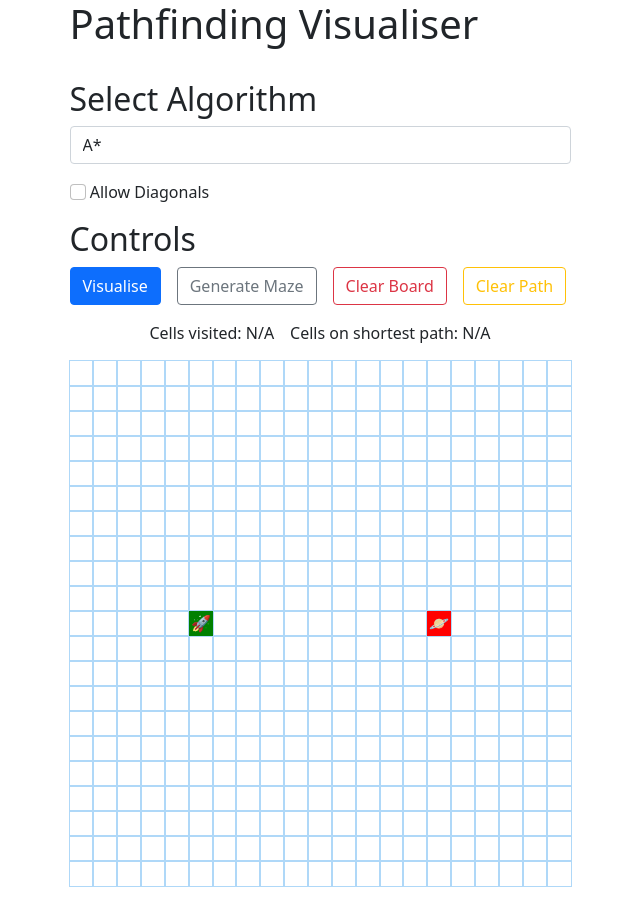
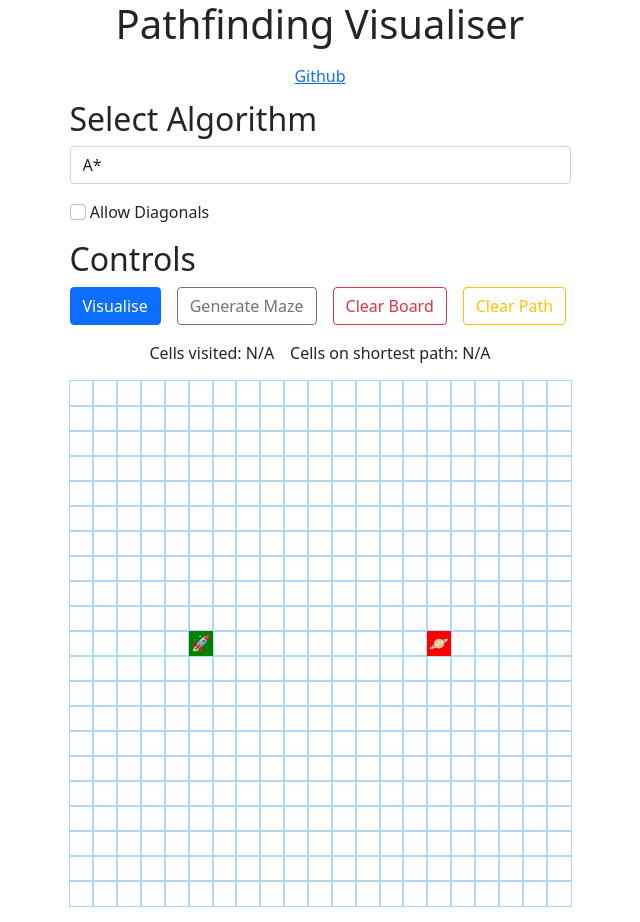
Before and after one commit to jeffreyquan/pathfinding-visualiser, a React (Create React App) app: page / in a window 1280 px wide. Shown: the whole page, without its empty margins (320-960 px from the left). Built offline with nearby package versions, Linux system fonts and the light colour scheme.

Commit message:
styling to title and github link, and disable visualise and generate maze button after clicking visualise

```diff
--- a/src/App.css
+++ b/src/App.css
@@ -4,10 +4,17 @@
 }
 
 .title {
-  margin-bottom: 32px;
+  margin-bottom: 16px;
+}
+
+.link {
+  padding: 0 12px;
+  margin-bottom: 12px;
+  text-align: center;
 }
 
 h1 {
   padding-left: 12px;
   padding-right: 12px;
+  text-align: center;
 }
--- a/src/App.js
+++ b/src/App.js
@@ -7,6 +7,15 @@ function App() {
       <div className="title">
         <h1>Pathfinding Visualiser</h1>
       </div>
+      <div className="link">
+        <a
+          href="https://github.com/jeffreyquan/pathfinding-visualiser"
+          target="_blank"
+          rel="noreferrer noopener"
+        >
+          Github
+        </a>
+      </div>
       <PathfindingVisualiser />
     </div>
   );
--- a/src/PathfindingVisualiser/PathfindingVisualiser.jsx
+++ b/src/PathfindingVisualiser/PathfindingVisualiser.jsx
@@ -281,10 +281,11 @@ export default function PathfindingVisualiser() {
         <h2>Controls</h2>
         <div className={styles.buttonGroup}>
           <Button
-            disabled={disabledGrid | disableButton()}
+            disabled={disabledGrid || disableButton()}
             color="primary"
             onClick={() => {
               resetPath();
+              setDisabledGrid(true);
               visualiseAlgorithm();
             }}
           >
```
